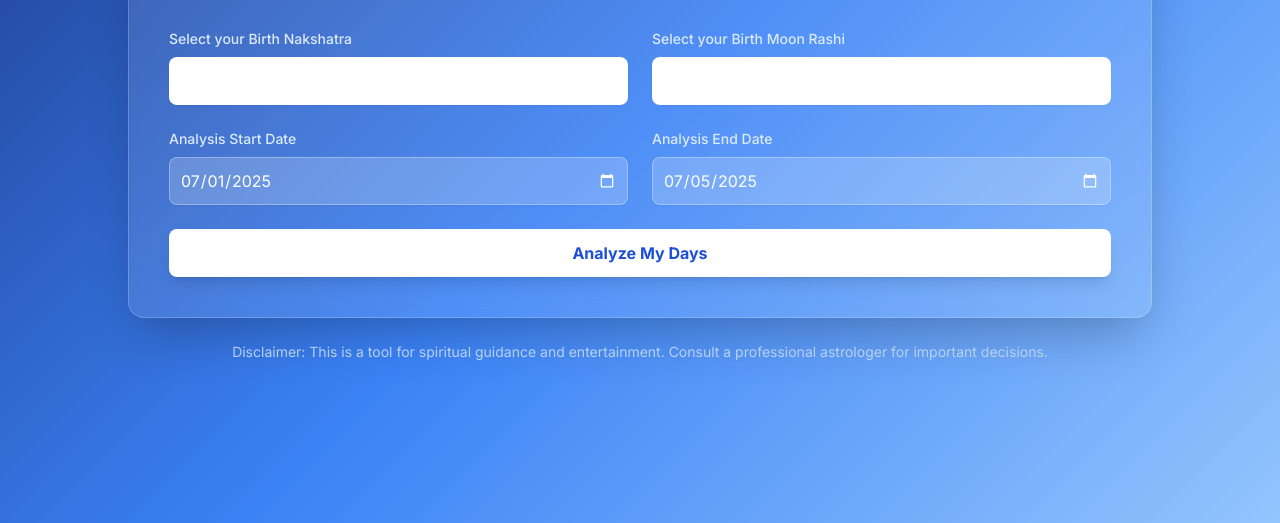
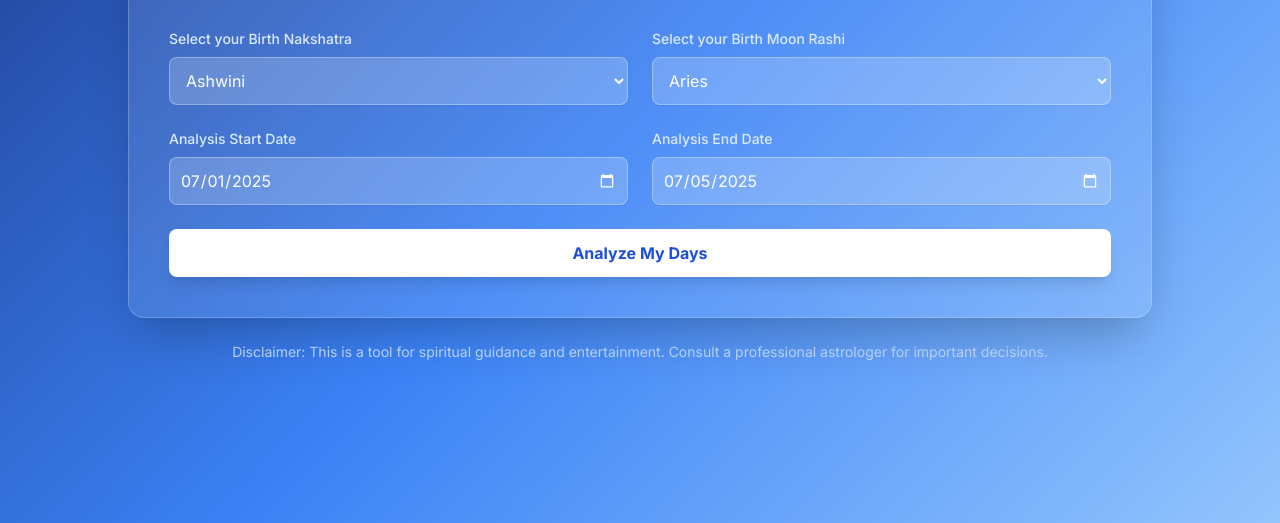
Before and after one commit to astroajayaggarwal/muhurat, a plain HTML site: page index.html in a window 1280 px wide. Shown: the part 277-800 px from the top of the page. Drawn offline with nearby package versions, Linux system fonts and the light colour scheme.

Commit message:
Update index.html

```diff
--- a/index.html
+++ b/index.html
@@ -44,13 +44,10 @@
         }
 
         /* Custom styling for select dropdowns to ensure text visibility */
-        select {
-            /* Ensure the text is dark and visible against a potentially light native dropdown background */
-            color: #1f2937; /* A dark gray for text */
-            background-color: #ffffff; /* White background for the select box */
-        }
+        /* Removed direct background-color and color to allow Tailwind classes to apply for the closed state */
+        /* The text-white and bg-white/20 classes on the select element will now be effective */
 
-        /* Styling for options within the select dropdown (may vary by browser) */
+        /* Styling for options within the select dropdown (when it's open) */
         select option {
             background-color: #ffffff; /* White background for options */
             color: #1f2937; /* Dark text for options */
@@ -74,13 +71,13 @@
             <div class="grid grid-cols-1 md:grid-cols-2 gap-6 mb-6">
                 <div>
                     <label for="nakshatra-select" class="block text-sm font-medium text-blue-100 mb-2">Select your Birth Nakshatra</label>
-                    <select id="nakshatra-select" class="w-full border border-white/30 rounded-lg shadow-sm focus:ring-2 focus:ring-blue-300 focus:border-blue-300 p-3 transition duration-200">
+                    <select id="nakshatra-select" class="w-full bg-white/20 border border-white/30 text-white rounded-lg shadow-sm focus:ring-2 focus:ring-blue-300 focus:border-blue-300 p-3 transition duration-200">
                         <!-- Options will be populated by JavaScript -->
                     </select>
                 </div>
                 <div>
                     <label for="rashi-select" class="block text-sm font-medium text-blue-100 mb-2">Select your Birth Moon Rashi</label>
-                    <select id="rashi-select" class="w-full border border-white/30 rounded-lg shadow-sm focus:ring-2 focus:ring-blue-300 focus:border-blue-300 p-3 transition duration-200">
+                    <select id="rashi-select" class="w-full bg-white/20 border border-white/30 text-white rounded-lg shadow-sm focus:ring-2 focus:ring-blue-300 focus:border-blue-300 p-3 transition duration-200">
                         <!-- Options will be populated by JavaScript -->
                     </select>
                 </div>
@@ -198,7 +195,7 @@
             const fiveDaysLater = new Date();
             fiveDaysLater.setDate(today.getDate() + 4);
 
-            // Format dates as YYYY-MM-DD for input type="date" compatibility
+            // Format dates asYYYY-MM-DD for input type="date" compatibility
             startDateElement.value = today.toISOString().split('T')[0];
             endDateElement.value = fiveDaysLater.toISOString().split('T')[0];
         }
```
